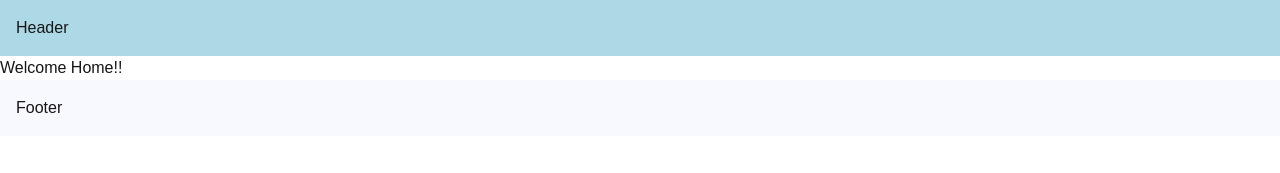
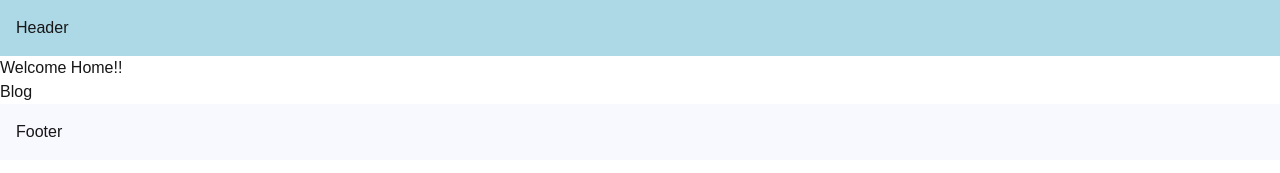
Before and after one commit to Manjunathak123/Next.js-Demo-part-1, a Next.js app: page / in a window 1280 px wide. Shown: the top 173 px of the page. Built offline with nearby package versions, Linux system fonts and the light colour scheme.

Commit message:
updating changes

```diff
--- /dev/null
+++ b/app/components/linkComponent.tsx
@@ -0,0 +1,5 @@
+/* Link Component Example:- For client side navigation next.js gives us <Link> component.
+-> The Link component is a React component that extends HTML <a> element and its the primary
+ way to navigate between routes in Next.js to use we will need to import it from next/link.
+-> See example in page.tsx file in app folder.
+*/
--- a/app/page.tsx
+++ b/app/page.tsx
@@ -1,3 +1,17 @@
+/* Link Component Example:- For client side navigation next.js gives us <Link> component.
+-> The Link component is a React component that extends HTML <a> element and its the primary
+ way to navigate between routes in Next.js to use we will need to import it from next/link.
+-> See example in page.tsx file in app folder.
+*/
+
+
+import Link from "next/link";
+
 export default function Home(){
-  return <h1>Welcome Home!!</h1>
+  return(
+    <>
+    <h1>Welcome Home!!</h1>
+    <Link href="/blog">Blog</Link>
+    </>
+  )
 }
--- a/app/products/[productId]/reviews/[reviewId]/not-found.tsx
+++ b/app/products/[productId]/reviews/[reviewId]/not-found.tsx
@@ -1,4 +1,4 @@
-/* Not found example:- to display not found messsage based on path params we use usepathname hook and this requires use CLient
+/* Not found example:- to display not found messsage based on path params we use usepathname hook and this requires use Client
 so import this at top.
 test with this url - http://localhost:3000/products/1/reviews/1001
 
@@ -10,7 +10,7 @@ import { usePathname } from "next/navigation";
 
 export default function NotFoundExample(){
    const pathname = usePathname();
-  const productId = pathname.split("/")[2];
+   const productId = pathname.split("/")[2];
    const reviewId = pathname.split("/")[4];
 
    return(
```
Also changed, not shown: app/Introduction.tsx (+9 -5 lines).
